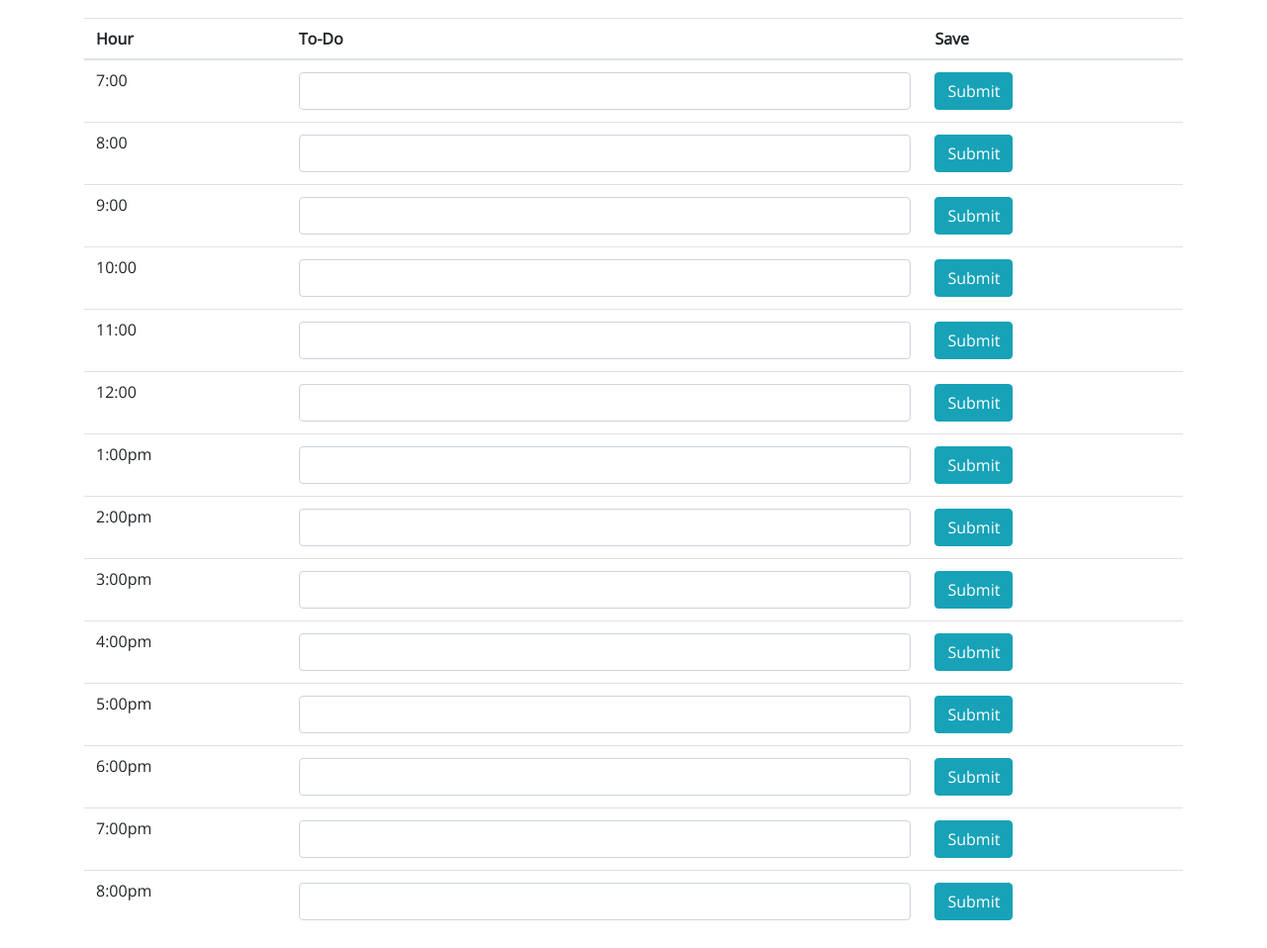
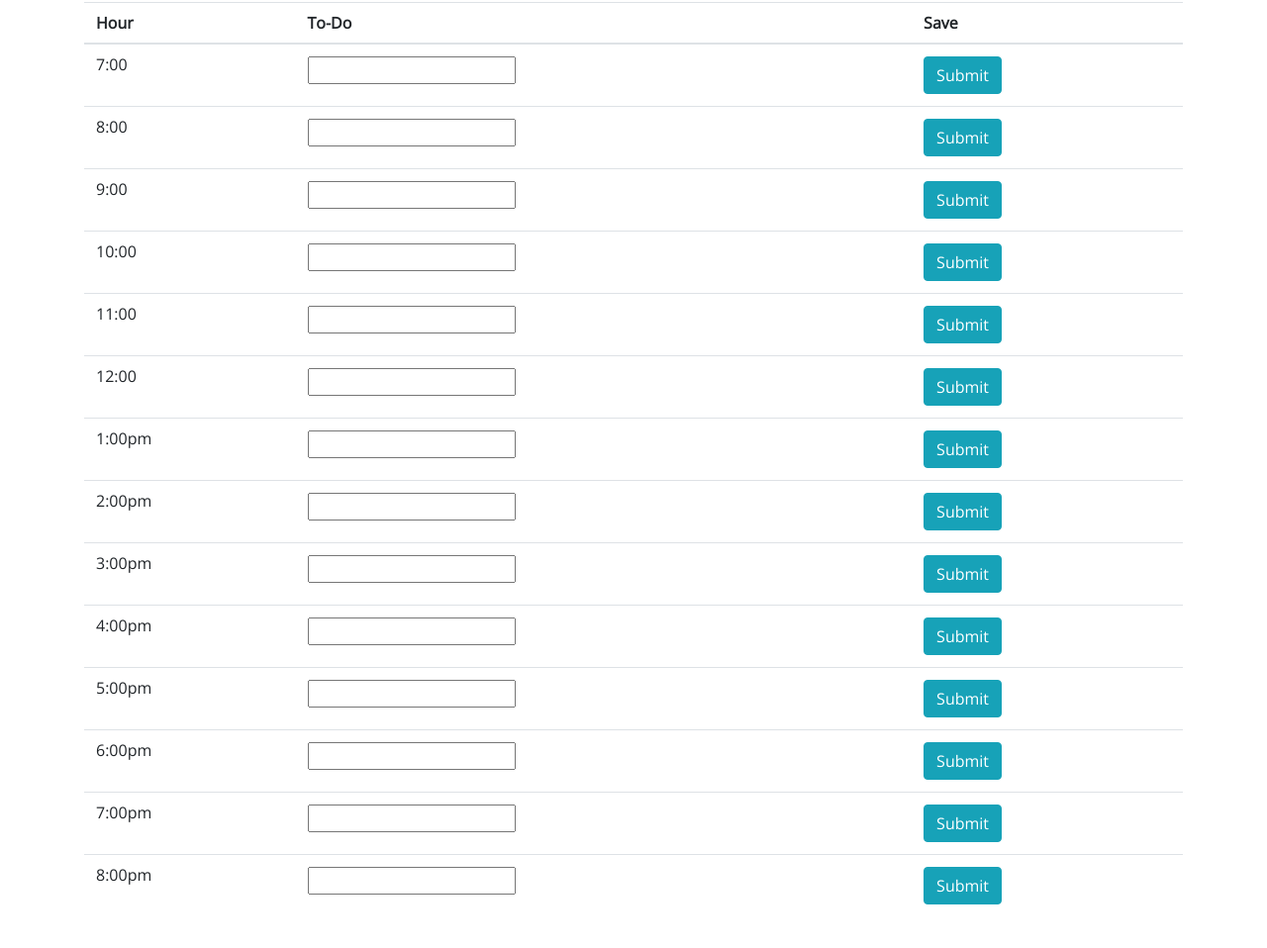
Before and after one commit to queen-stack/05_third_party_api, a plain HTML site: page Develop/index.html in a window 1280 px wide. Shown: the part 334-1292 px from the top of the page at 99% size. Drawn offline with nearby package versions, Linux system fonts and the light colour scheme.

Commit message:
add to html

```diff
--- a/Develop/index.html
+++ b/Develop/index.html
@@ -31,9 +31,6 @@
     <div class="container">
       <!-- Timeblocks go here -->
       <table class="table scheduler-bordered">
-        <thead>
-          <div class="container">
-            <table class="table schedule-bordered">
               <thead>
                 <tr>
                   <th>Hour</th>
@@ -45,7 +42,7 @@
                 <tr>
                   <td>7:00</td>
                   <td>
-                    <input class="form-control" id="input task" type="text">
+                    <input class="textarea" id="input task" type="text">
                   </td>
                   <td>
                     <button type="button" class="btn btn-info">Submit</button>
@@ -54,7 +51,7 @@
                 <tr>
                    <td>8:00</td>
                    <td>
-                    <input class="form-control" id="input task" type="text">
+                    <input class="textarea" id="input task" type="text">
                   </td>
                   <td>
                     <button type="button" class="btn btn-info">Submit</button>
@@ -63,7 +60,7 @@
                 <tr>
                   <td>9:00</td>
                   <td>
-                    <input class="form-control" id="input task" type="text">
+                    <input class="textarea" id="input task" type="text">
                   </td>
                   <td>
                     <button type="button" class="btn btn-info">Submit</button>
@@ -72,7 +69,7 @@
                  <tr>
                   <td>10:00</td>
                   <td>
-                    <input class="form-control" id="input task" type="text">
+                    <input class="textarea" id="input task" type="text">
                   </td>
                   <td>
                     <button type="button" class="btn btn-info">Submit</button>
@@ -81,7 +78,7 @@
                 <tr>
                    <td>11:00</td>
                    <td>
-                    <input class="form-control" id="input task" type="text">
+                    <input class="textarea" id="input task" type="text">
                   </td>
                   <td>
                     <button type="button" class="btn btn-info">Submit</button>
@@ -90,7 +87,7 @@
                 <tr>
                   <td>12:00</td>
                   <td>
-                    <input class="form-control" id="input task" type="text">
+                    <input class="textarea" id="input task" type="text">
                   </td>
                   <td>
                     <button type="button" class="btn btn-info">Submit</button>
@@ -99,7 +96,7 @@
                  <tr>
                   <td>1:00pm</td>
                   <td>
-                    <input class="form-control" id="input task" type="text">
+                    <input class="textarea" id="input task" type="text">
                   </td>
                   <td>
                     <button type="button" class="btn btn-info">Submit</button>
@@ -108,7 +105,7 @@
                 <tr>
                    <td>2:00pm</td>
                    <td>
-                    <input class="form-control" id="input task" type="text">
+                    <input class="textarea" id="input task" type="text">
                   </td>
                   <td>
                     <button type="button" class="btn btn-info">Submit</button>
@@ -117,7 +114,7 @@
                 <tr>
                   <td>3:00pm</td>
                   <td>
-                    <input class="form-control" id="input task" type="text">
+                    <input class="textarea" id="input task" type="text">
                   </td>
                   <td>
                     <button type="button" class="btn btn-info">Submit</button>
@@ -125,7 +122,7 @@
                    <tr>
                   <td>4:00pm</td>
                   <td>
-                    <input class="form-control" id="input task" type="text">
+                    <input class="textarea" id="input task" type="text">
                   </td>
                   <td>
                     <button type="button" class="btn btn-info">Submit</button>
@@ -134,7 +131,7 @@
                 <tr>
                    <td>5:00pm</td>
                    <td>
-                    <input class="form-control" id="input task" type="text">
+                    <input class="textarea" id="input task" type="text">
                   </td>
                   <td>
                     <button type="button" class="btn btn-info">Submit</button>
@@ -143,7 +140,7 @@
                 <tr>
                   <td>6:00pm</td>
                   <td>
-                    <input class="form-control" id="input task" type="text">
+                    <input class="textarea" id="input task" type="text">
                   </td>
                   <td>
                     <button type="button" class="btn btn-info">Submit</button>
@@ -151,7 +148,7 @@
                    <tr>
                   <td>7:00pm</td>
                   <td>
-                    <input class="form-control" id="input task" type="text">
+                    <input class="textarea" id="input task" type="text">
                   </td>
                   <td>
                     <button type="button" class="btn btn-info">Submit</button>
@@ -160,7 +157,7 @@
                 <tr>
                    <td>8:00pm</td>
                    <td>
-                    <input class="form-control" id="input task" type="text">
+                    <input class="textarea" id="input task" type="text">
                   </td>
                   <td>
                     <button type="button" class="btn btn-info">Submit</button>
--- a/Develop/style.css
+++ b/Develop/style.css
@@ -13,6 +13,7 @@ textarea{
   padding: 5px;
   margin-right: 55px;
 }
+
 
 .jumbotron {
   text-align: center;
```
